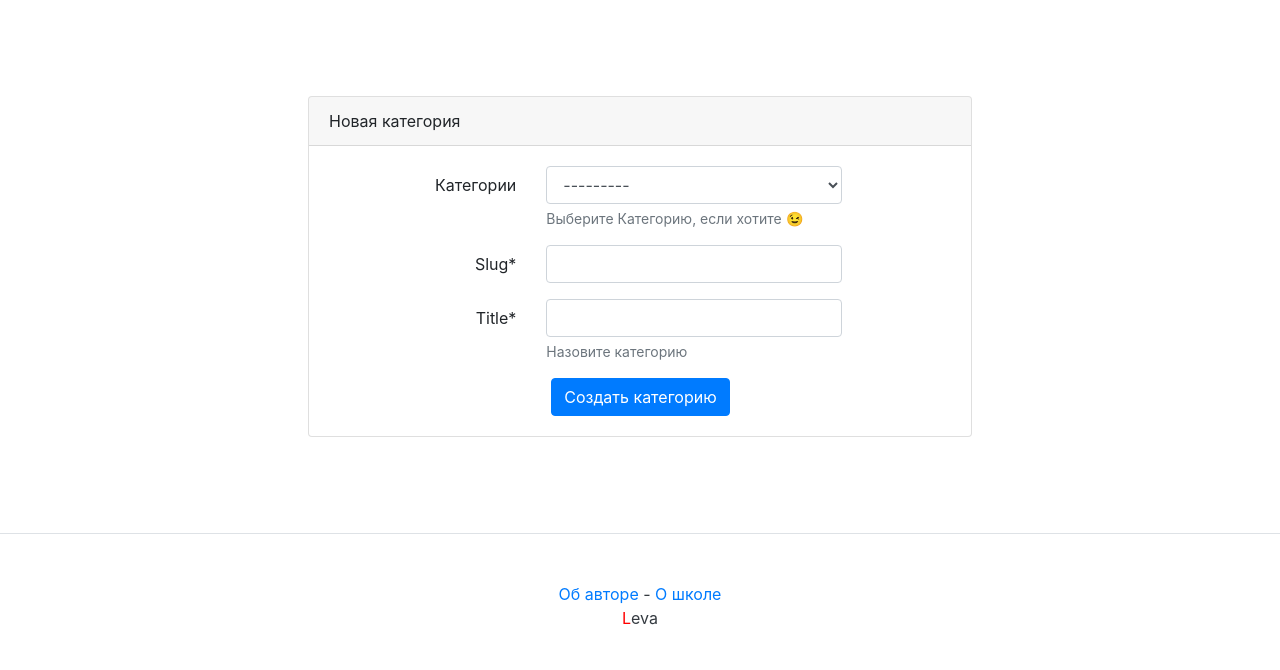
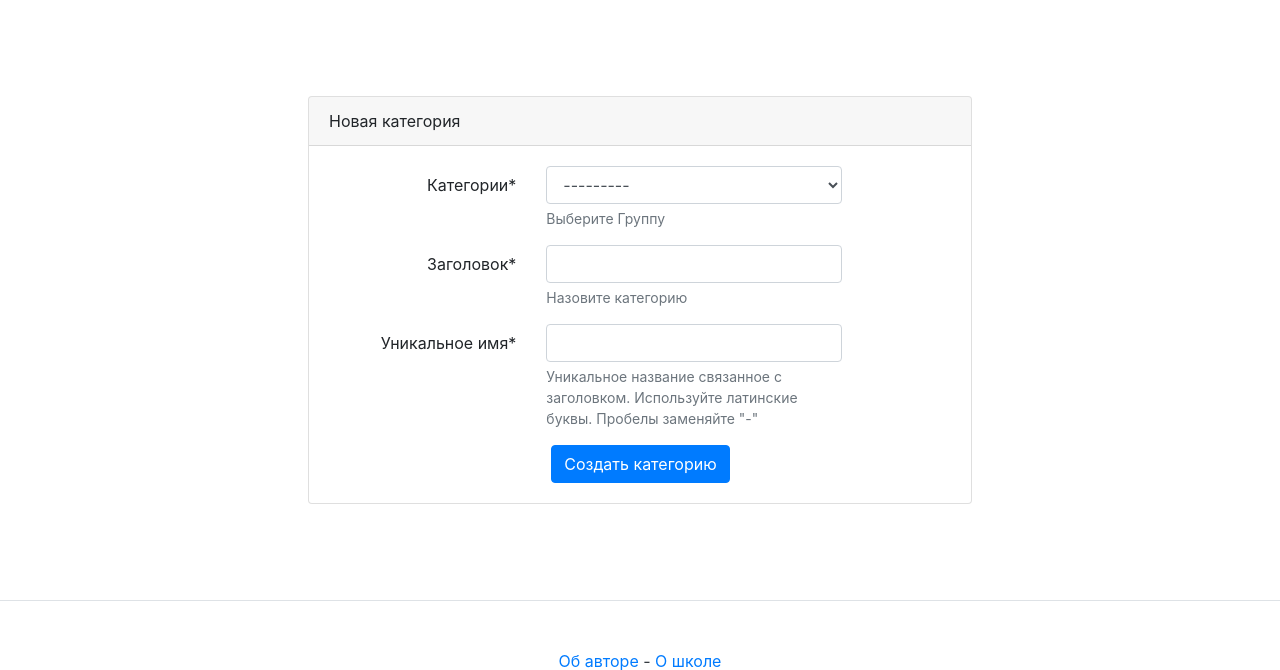
Before and after one commit to Mariownyou/school_project, a Django app: page /new_category/ in a window 1280 px wide. Shown: the part 56-726 px from the top of the page. Before the commit the page ends 681 px from the top, so only its background shows below. Run offline with Django 3.2, Linux system fonts and the light colour scheme; the visitor is signed in with stand-in values (Sample User, id 1); data that the repository does not hold is empty; some libraries are stand-ins or nearby versions.

Commit message:
поменял шаблоны

```diff
--- a/posts/forms.py
+++ b/posts/forms.py
@@ -6,13 +6,13 @@ from .models import Comment, Post, Category
 class PostForm(forms.ModelForm):
     class Meta:
         model = Post
-        fields = ('category', 'text', 'image')
+        fields = ('category', 'title', 'text', 'is_important', 'image')
 
 
 class CategoryForm(forms.ModelForm):
     class Meta:
         model = Category
-        fields = ('group', 'slug', 'title')
+        fields = ('group', 'title', 'slug')
 
 
 class CommentForm(forms.ModelForm):
--- a/posts/models.py
+++ b/posts/models.py
@@ -16,14 +16,21 @@ class Group(models.Model):
 class Category(models.Model):
     group = models.ForeignKey(
         Group,
-        on_delete=models.SET_NULL,
+        on_delete=models.CASCADE,
         related_name='category',
-        blank=True, null=True,
         verbose_name='Категории',
-        help_text='Выберите Категорию, если хотите 😉'
+        help_text='Выберите Группу'
     )
-    slug = models.SlugField(max_length=25, unique=True, blank=False, null=False)
-    title = models.CharField(max_length=200, unique=True, help_text='Назовите категорию')
+    slug = models.SlugField(
+        max_length=25, unique=True, blank=False, null=False,
+        verbose_name='уникальное имя',
+        help_text='Уникальное название связанное с заголовком. Используйте латинские буквы. Пробелы заменяйте "-"'
+    )
+    title = models.CharField(
+        max_length=200, unique=True,
+        verbose_name='Заголовок',
+        help_text='Назовите категорию'
+    )
 
     def __str__(self):
         return self.title
@@ -33,6 +40,10 @@ class Post(models.Model):
     text = models.TextField(
         verbose_name='Ваш пост',
         help_text='Напишите ваш замечательный пост ❤'
+    )
+    title = models.CharField(
+        'Заголовок',
+        max_length=200, unique=True,
     )
     pub_date = models.DateTimeField(
         'date published',
@@ -50,6 +61,11 @@ class Post(models.Model):
         blank=True, null=True,
         verbose_name='Категория',
         help_text='Выберите категорию, если хотите 😉'
+    )
+    is_important = models.BooleanField(
+        'Новость?',
+        default=False,
+        help_text='Поставте галочку если хотите отметить это важным',
     )
     image = models.ImageField(
         upload_to='posts/',
--- a/posts/urls.py
+++ b/posts/urls.py
@@ -4,6 +4,7 @@ from . import views
 
 urlpatterns = [
     path('', views.index, name='index'),
+    path('news/', views.news, name='news'),
     path('new/', views.new_post, name='new'),
     path('new_category/', views.new_category, name='new_category'),
     path('group/<slug:slug>/', views.group, name='group'),
--- a/posts/views.py
+++ b/posts/views.py
@@ -18,6 +18,20 @@ def index(request):
         'paginator': paginator
     }
     return render(request, 'index.html', context)
+
+
+def news(request):
+    post_list = Post.objects.filter(is_important=True)
+    paginator = Paginator(post_list, 10)
+
+    page_number = request.GET.get('page')
+    page = paginator.get_page(page_number)
+
+    context = {
+        'page': page,
+        'paginator': paginator
+    }
+    return render(request, 'news.html', context)
 
 
 @login_required
--- a/templates/base.html
+++ b/templates/base.html
@@ -3,7 +3,7 @@
     <head>
         <meta charset='utf-8'>
         <meta name='viewport' content='width=device-width, initial-scale=1, shrink-to-fit=no'>
-        <title>{% block title %}The Last Social Media You'll Ever Need{% endblock %} | Yatube</title>
+        <title>{% block title %}The Last Social Media You'll Ever Need{% endblock %} | Leva</title>
         <!-- Загрузка статики -->
         {% load static %}
         <link rel='stylesheet' href='{% static 'bootstrap/dist/css/bootstrap.min.css' %}'>
--- a/templates/includes/menu.html
+++ b/templates/includes/menu.html
@@ -2,10 +2,10 @@
 <div class="row">
     <ul class="nav nav-tabs">
         <li class="nav-item">
-            <a class="nav-link {% if index %}active{% endif %}" href="{% url 'index' %}">Раздел 1</a>
+            <a class="nav-link {% if index %}active{% endif %}" href="{% url 'index' %}">Главная</a>
         </li>
         <li class="nav-item">
-            <a class="nav-link {% if follow %}active{% endif %}" href="{% url 'follow_index' %}">Раздел 2</a>
+            <a class="nav-link {% if follow %}active{% endif %}" href="{% url 'news' %}">Новости</a>
         </li>
         <li class="nav-item">
             <a class="nav-link {% if index %}active{% endif %}" href="{% url 'group' 'g1' %}">Раздел 3</a>
--- a/templates/includes/posts.html
+++ b/templates/includes/posts.html
@@ -10,10 +10,11 @@
             <!-- Ссылка на страницу автора в атрибуте href; username автора в тексте ссылки -->
             <a href="{% url 'profile' post.author %}"><strong class="d-block text-gray-dark">{{ post.author.get_full_name }}</strong></a>
             <p>/</p>
-            {% if post.group %}
-            <a href="{% url 'group' post.group.slug %}"><strong class="d-block text-gray-dark">{{ post.group }}</strong></a>
+            {% if post.category %}
+            <a href="{% url 'category' post.category.slug %}"><strong class="d-block text-gray-dark">{{ post.category }}</strong></a>
             {% endif %}
           </div>
+            <h5 class="card-title">{{ post.title }}</h5>
             <!-- Текст поста -->
             <p>{{ post.text|linebreaksbr }}</p>
         </p>
```
Also changed, not shown: templates/news.html (added, +20 -0 lines), posts/migrations/0024_auto_20201020_0938.py (added), posts/migrations/0025_auto_20201020_1044.py (added), posts/migrations/0026_post_is_important.py (added).
